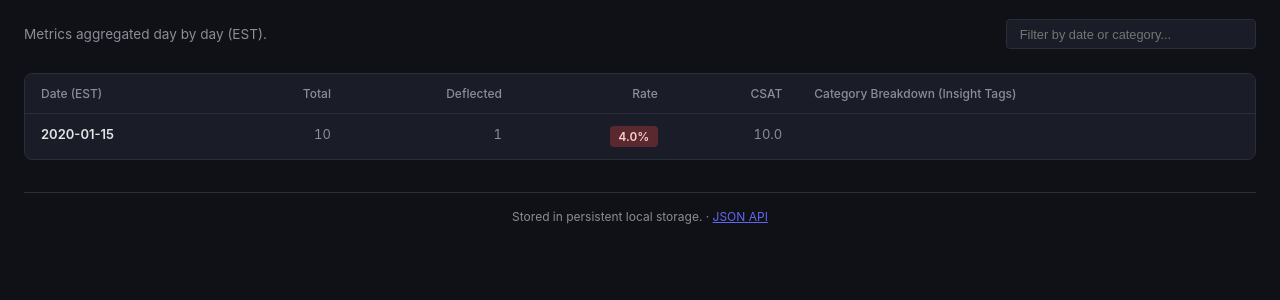
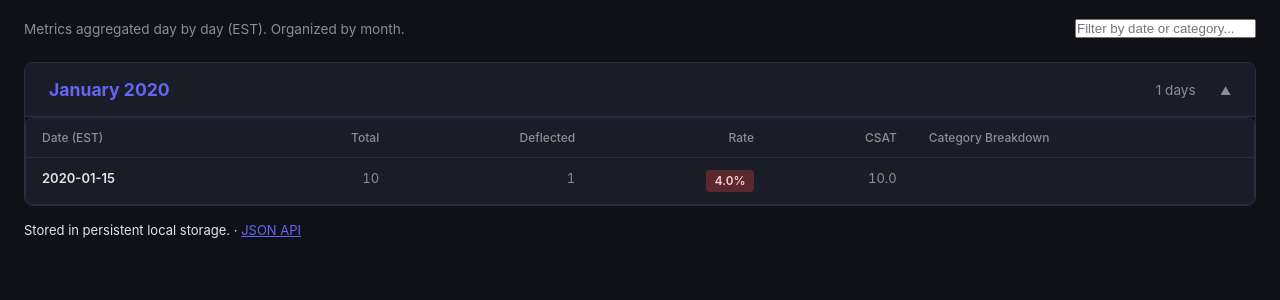
Before and after one commit to josiahpittman-ai/decagon-dashboard, a Flask app: page /history in a window 1280 px wide. Shown: the part 52-352 px from the top of the page. Run offline with Flask 3, Linux system fonts and the light colour scheme; tables that the repository leaves empty hold one stand-in row (values such as "Sample post").

Commit message:
feat: Monthly history groups and synced date range navigation

```diff
--- a/app.py
+++ b/app.py
@@ -526,17 +526,25 @@ def compute_stats(start_date: str = None, end_date: str = None):
 # ---------------------------------------------------------------------------
 @app.route("/")
 def dashboard():
+    start = request.args.get('start_date')
+    end = request.args.get('end_date')
+    if start and end:
+        compute_stats(start_date=start, end_date=end)
     return render_template("dashboard.html", stats=stats_cache)
 
 
 @app.route("/categories")
 def categories_page():
+    start = request.args.get('start_date')
+    end = request.args.get('end_date')
+    if start and end:
+        compute_stats(start_date=start, end_date=end)
     return render_template("categories.html", stats=stats_cache)
 
 
 @app.route("/history")
 def history_page():
-    history_data = []
+    history_groups = {} # { "Month Year": [rows] }
     try:
         with sqlite3.connect(DB_PATH) as conn:
             conn.row_factory = sqlite3.Row
@@ -559,14 +567,28 @@ def history_page():
                     cat_by_date[d] = []
                 cat_by_date[d].append(dict(cr))
 
-            # 3. Merge category data into main history rows
+            # 3. Merge category data and group by month
             for row in daily_rows:
                 row["categories"] = cat_by_date.get(row["date"], [])
+                # Grouping key like "March 2026"
+                dt = datetime.strptime(row["date"], "%Y-%m-%d")
+                month_key = dt.strftime("%B %Y")
+                if month_key not in history_groups:
+                    history_groups[month_key] = []
+                history_groups[month_key].append(row)
 
-            history_data = daily_rows
     except Exception as e:
         logger.error(f"Failed to fetch history: {e}")
-    return render_template("history.html", stats=stats_cache, history=history_data)
+
+    # Sort groups: most recent month first
+    sorted_months = sorted(
+        history_groups.keys(),
+        key=lambda m: datetime.strptime(m, "%B %Y"),
+        reverse=True
+    )
+    history_data = [(month, history_groups[month]) for month in sorted_months]
+
+    return render_template("history.html", stats=stats_cache, history_groups=history_data)
 
 
 @app.route("/api/stats")
--- a/templates/history.html
+++ b/templates/history.html
@@ -90,24 +90,31 @@
       white-space: nowrap;
       color: var(--muted);
     }
-    .cat-pill b { color: var(--accent); margin-left: 3px; }
+    .month-section { margin-bottom: 1rem; border: 1px solid var(--border); border-radius: 8px; overflow: hidden; background: var(--bg); }
+    .month-header {
+      background: var(--card); padding: 1rem 1.5rem; cursor: pointer;
+      display: flex; align-items: center; justify-content: space-between;
+      list-style: none;
+      border-bottom: 1px solid var(--border);
+    }
+    .month-header::-webkit-details-marker { display: none; }
+    .month-header:hover { background: rgba(255,255,255,0.02); }
 
-    .search-box {
-      background: var(--card); border: 1px solid var(--border); color: var(--text); padding: 0.4rem 0.8rem; border-radius: 4px; font-size: 0.8rem; width: 250px;
-    }
-
-    .footer {
-      text-align: center; color: var(--muted); font-size: 0.75rem;
-      margin-top: 2rem; padding-top: 1rem; border-top: 1px solid var(--border);
-    }
+    .month-title { font-size: 1.1rem; font-weight: 700; color: var(--accent); }
+    .month-count { font-size: 0.85rem; color: var(--muted); margin-left: auto; margin-right: 1.5rem; }
+    .chevron { font-size: 0.7rem; color: var(--muted); transition: transform 0.2s; }
+    .month-section[open] .chevron { transform: rotate(180deg); }
+    .month-section[open] .month-header { border-bottom: 1px solid var(--border); }
+    .month-section:not([open]) .month-header { border-bottom: none; }
   </style>
 </head>
 <body>
 <nav class="topnav">
   <span class="brand">Decagon Stats</span>
   <div class="nav-links">
-    <a href="/">Overview</a>
-    <a href="/categories">Categories</a>
+    {% set query = '?start_date=' + stats.start_date + '&end_date=' + stats.end_date if stats.start_date and stats.end_date else '' %}
+    <a href="/{{ query }}">Overview</a>
+    <a href="/categories{{ query }}">Categories</a>
     <a href="/history" class="active">Daily History</a>
   </div>
   <span style="font-size:.78rem;color:var(--muted);">
@@ -118,12 +125,21 @@
 <div class="container">
 
   <div class="header-info">
-    <span>Metrics aggregated day by day (EST).</span>
+    <span>Metrics aggregated day by day (EST). Organized by month.</span>
     <input type="text" id="rowSearch" class="search-box" placeholder="Filter by date or category...">
   </div>
 
+  <div class="history-groups">
+    {% for month_name, rows in history_groups %}
+    <details class="month-section" {{ 'open' if loop.first else '' }}>
+      <summary class="month-header">
+        <span class="month-title">{{ month_name }}</span>
+        <span class="month-count">{{ rows|length }} days</span>
+        <span class="chevron">▼</span>
+      </summary>
+
       <div class="table-wrap">
-    <table class="history-table" id="historyTable">
+        <table class="history-table">
           <thead>
             <tr>
               <th>Date (EST)</th>
@@ -131,11 +147,11 @@
               <th class="num-col">Deflected</th>
               <th class="num-col">Rate</th>
               <th class="num-col">CSAT</th>
-          <th>Category Breakdown (Insight Tags)</th>
+              <th>Category Breakdown</th>
             </tr>
           </thead>
           <tbody>
-        {% for row in history %}
+            {% for row in rows %}
             <tr class="history-row">
               <td class="bold-cell">{{ row.date }}</td>
               <td class="num-cell">{{ row.total_conversations }}</td>
@@ -160,13 +176,16 @@
                 </div>
               </td>
             </tr>
-        {% else %}
-        <tr>
-          <td colspan="6" style="text-align:center; padding: 2rem; color: var(--muted);">No historical data stored yet.</td>
-        </tr>
             {% endfor %}
           </tbody>
         </table>
+      </div>
+    </details>
+    {% else %}
+    <div style="text-align:center; padding: 4rem; color: var(--muted); background: var(--card); border: 1px solid var(--border); border-radius: 8px;">
+      No historical data stored yet.
+    </div>
+    {% endfor %}
   </div>
 
   <div class="footer">
```
Also changed, not shown: templates/categories.html (+10 -14 lines), templates/dashboard.html (+10 -14 lines). Lines whose indentation alone changed are shown as unchanged.
